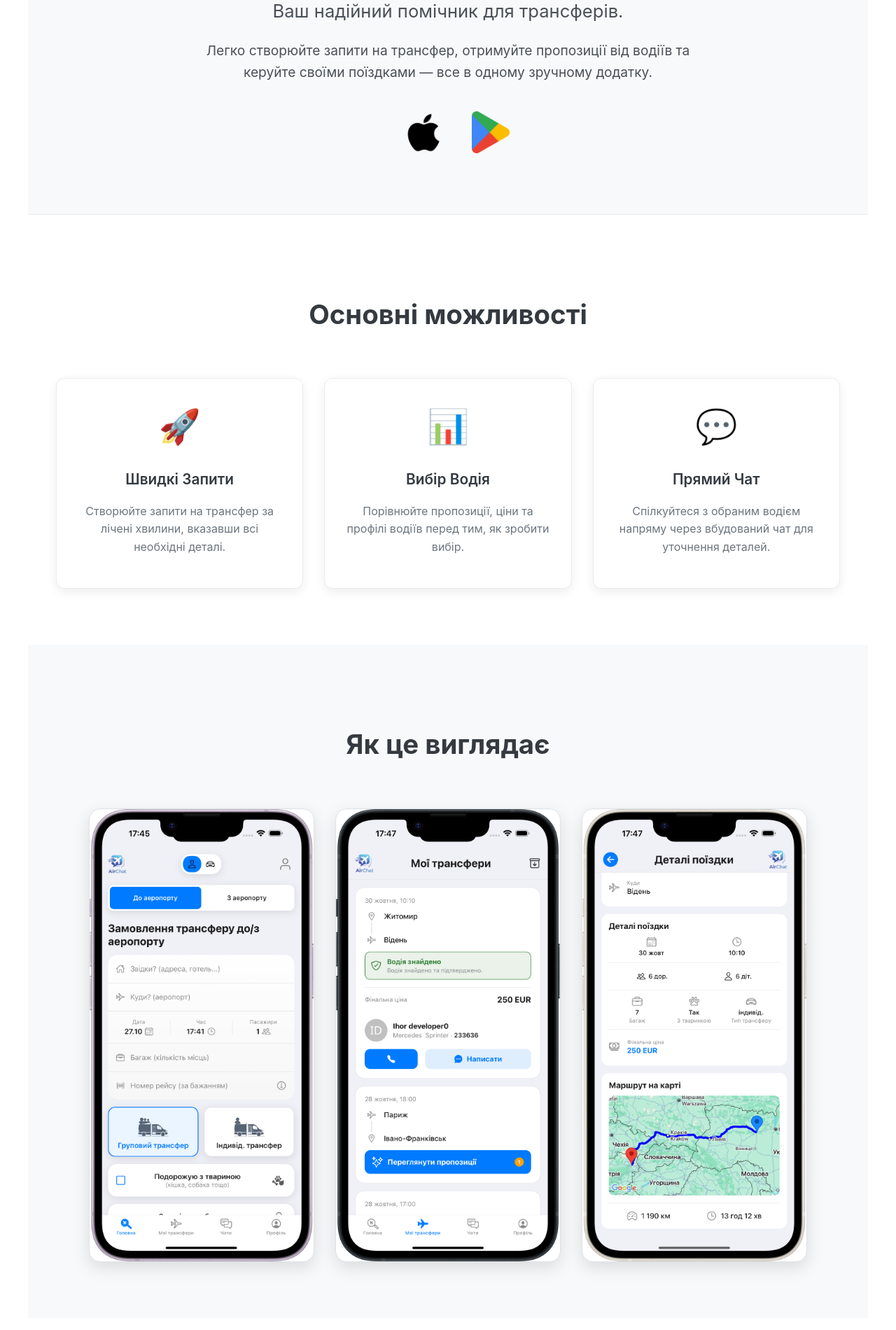
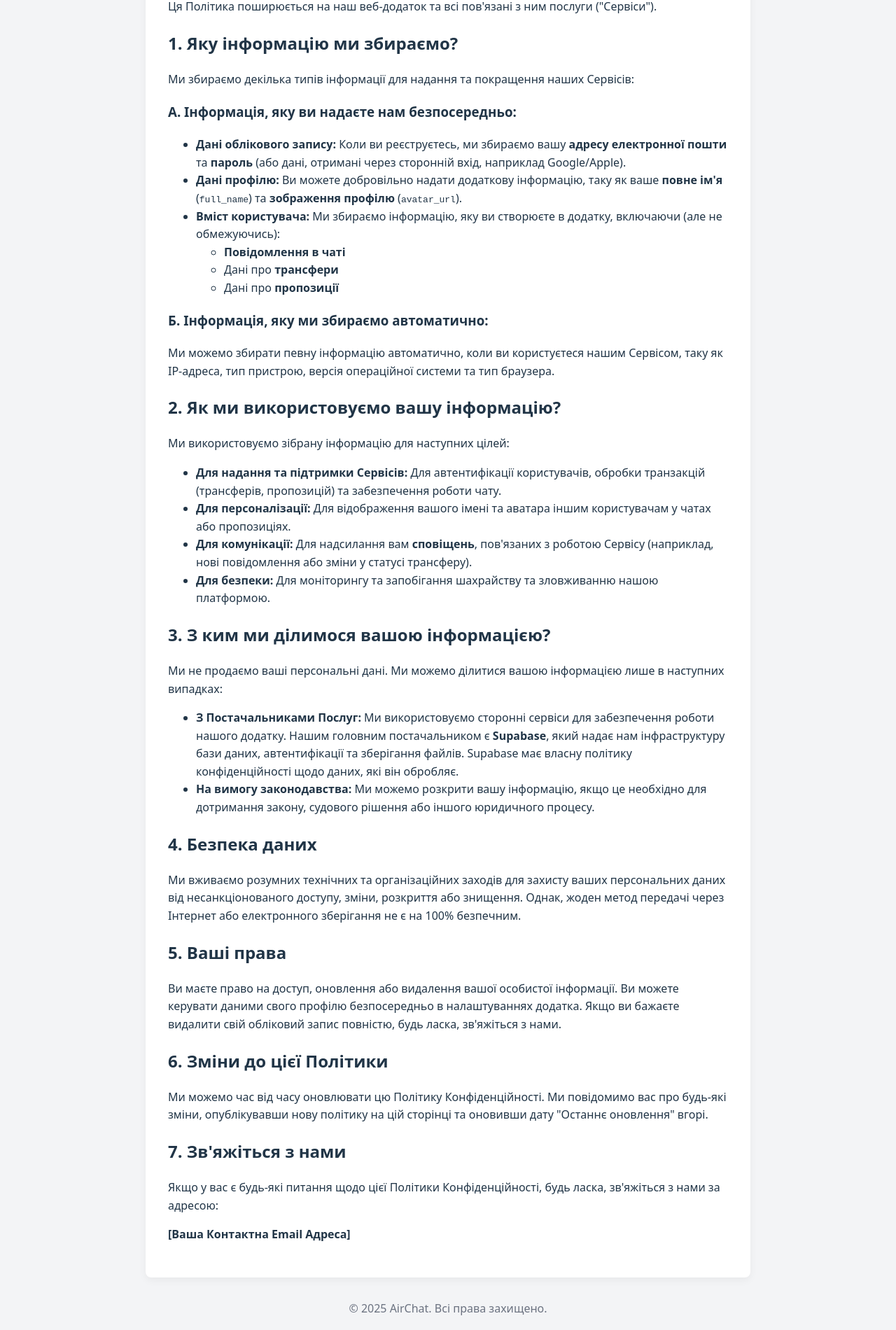
Before and after one commit to air-chat/airchat, a React (Vite) app: page /#/privacy in a window 1280 px wide. Before the commit this address led to /#/. Shown: the part 326-2226 px from the top of the page at 70% size. Built offline with nearby package versions, Linux system fonts and the light colour scheme.

Commit message:
add policy

```diff
--- a/src/App.jsx
+++ b/src/App.jsx
@@ -23,7 +23,7 @@ import AdminIndividualChatPage from './pages/AdminIndividualChatPage';
 import LandingPage from './pages/LandingPage';
 import RegistrationSuccessPage from './pages/RegistrationSuccessPage'; // Сторінка успішної реєстрації
 import SupportPage from './pages/SupportPage'; // Сторінка підтримки
-
+import PrivacyPolicyPage from './pages/PrivacyPolicyPage';
 function App() {
   const { loading, session } = useAuth(); // Отримуємо стан завантаження та сесію
 
@@ -44,6 +44,8 @@ function App() {
       <Route path="/login" element={<LoginPage />} />
       <Route path="/registration-success" element={<RegistrationSuccessPage />} />
       <Route path="/support" element={<SupportPage />} />
+
+    <Route path="/privacy" element={<PrivacyPolicyPage />} />
 
       {/* --- Захищені Маршрути для Чатів (поза Layout) --- */}
       {/* Ці маршрути вимагають входу в систему та ролі адміна, але не використовують бічну панель Layout */}
--- /dev/null
+++ b/src/pages/PrivacyPolicyPage.jsx
@@ -0,0 +1,94 @@
+// src/pages/PrivacyPolicyPage.jsx
+import React from 'react';
+// 👇 ДОДАНО: Необхідно імпортувати Link, оскільки ви його використовуєте у footer
+import { Link } from 'react-router-dom';
+
+// Простий контейнер для вашої політики
+const policyContainerStyles = {
+  maxWidth: '800px',
+  margin: '0 auto',
+  padding: '2rem',
+  backgroundColor: '#fff',
+  borderRadius: '8px',
+  boxShadow: '0 4px 12px rgba(0,0,0,0.05)',
+  lineHeight: '1.6',
+};
+
+const PrivacyPolicyPage = () => {
+  return (
+    <div style={{ padding: '2rem', backgroundColor: '#f3f4f6' }}>
+      <div style={policyContainerStyles}>
+
+        {/* --- ПОЧАТОК ТЕКСТУ ПОЛІТИКИ --- */}
+
+        <h1>Політика Конфіденційності</h1>
+        <p><strong>Останнє оновлення:</strong> [Дата останнього оновлення, наприклад: 30 жовтня 2025 р.]</p>
+
+        <p>Ласкаво просимо до <strong>AirChat</strong> ("ми", "нас", "наш"). Ми поважаємо вашу конфіденційність і прагнемо захищати ваші персональні дані. Ця політика конфіденційності пояснює, яку інформацію ми збираємо, як ми її використовуємо та захищаємо.</p>
+
+        <p>Ця Політика поширюється на наш веб-додаток та всі пов'язані з ним послуги ("Сервіси").</p>
+
+        <h2>1. Яку інформацію ми збираємо?</h2>
+        <p>Ми збираємо декілька типів інформації для надання та покращення наших Сервісів:</p>
+
+        <h3>А. Інформація, яку ви надаєте нам безпосередньо:</h3>
+        <ul>
+          <li><strong>Дані облікового запису:</strong> Коли ви реєструєтесь, ми збираємо вашу <strong>адресу електронної пошти</strong> та <strong>пароль</strong> (або дані, отримані через сторонній вхід, наприклад Google/Apple).</li>
+          <li><strong>Дані профілю:</strong> Ви можете добровільно надати додаткову інформацію, таку як ваше <strong>повне ім'я</strong> (<code>full_name</code>) та <strong>зображення профілю</strong> (<code>avatar_url</code>).</li>
+          <li><strong>Вміст користувача:</strong> Ми збираємо інформацію, яку ви створюєте в додатку, включаючи (але не обмежуючись):
+            <ul>
+              <li><strong>Повідомлення в чаті</strong></li>
+              <li>Дані про <strong>трансфери</strong></li>
+              <li>Дані про <strong>пропозиції</strong></li>
+            </ul>
+          </li>
+        </ul>
+
+        <h3>Б. Інформація, яку ми збираємо автоматично:</h3>
+        <p>Ми можемо збирати певну інформацію автоматично, коли ви користуєтеся нашим Сервісом, таку як IP-адреса, тип пристрою, версія операційної системи та тип браузера.</p>
+
+        <h2>2. Як ми використовуємо вашу інформацію?</h2>
+        <p>Ми використовуємо зібрану інформацію для наступних цілей:</p>
+        <ul>
+          <li><strong>Для надання та підтримки Сервісів:</strong> Для автентифікації користувачів, обробки транзакцій (трансферів, пропозицій) та забезпечення роботи чату.</li>
+          <li><strong>Для персоналізації:</strong> Для відображення вашого імені та аватара іншим користувачам у чатах або пропозиціях.</li>
+          <li><strong>Для комунікації:</strong> Для надсилання вам <strong>сповіщень</strong>, пов'язаних з роботою Сервісу (наприклад, нові повідомлення або зміни у статусі трансферу).</li>
+          <li><strong>Для безпеки:</strong> Для моніторингу та запобігання шахрайству та зловживанню нашою платформою.</li>
+        </ul>
+
+        <h2>3. З ким ми ділимося вашою інформацією?</h2>
+        <p>Ми не продаємо ваші персональні дані. Ми можемо ділитися вашою інформацією лише в наступних випадках:</p>
+        <ul>
+          <li><strong>З Постачальниками Послуг:</strong> Ми використовуємо сторонні сервіси для забезпечення роботи нашого додатку. Нашим головним постачальником є <strong>Supabase</strong>, який надає нам інфраструктуру бази даних, автентифікації та зберігання файлів. Supabase має власну політику конфіденційності щодо даних, які він обробляє.</li>
+          <li><strong>На вимогу законодавства:</strong> Ми можемо розкрити вашу інформацію, якщо це необхідно для дотримання закону, судового рішення або іншого юридичного процесу.</li>
+        </ul>
+
+        <h2>4. Безпека даних</h2>
+        <p>Ми вживаємо розумних технічних та організаційних заходів для захисту ваших персональних даних від несанкціонованого доступу, зміни, розкриття або знищення. Однак, жоден метод передачі через Інтернет або електронного зберігання не є на 100% безпечним.</p>
+
+        <h2>5. Ваші права</h2>
+        <p>Ви маєте право на доступ, оновлення або видалення вашої особистої інформації. Ви можете керувати даними свого профілю безпосередньо в налаштуваннях додатка. Якщо ви бажаєте видалити свій обліковий запис повністю, будь ласка, зв'яжіться з нами.</p>
+
+        <h2>6. Зміни до цієї Політики</h2>
+        <p>Ми можемо час від часу оновлювати цю Політику Конфіденційності. Ми повідомимо вас про будь-які зміни, опублікувавши нову політику на цій сторінці та оновивши дату "Останнє оновлення" вгорі.</p>
+
+        <h2>7. Зв'яжіться з нами</h2>
+        <p>Якщо у вас є будь-які питання щодо цієї Політики Конфіденційності, будь ласка, зв'яжіться з нами за адресою:</p>
+        <p>
+          <strong>[Ваша Контактна Email Адреса]</strong>
+        </p>
+
+        {/* --- КІНЕЦЬ ТЕКСТУ ПОЛІТИКИ --- */}
+
+      </div>
+
+      {/* Цей footer зазвичай розміщують на LandingPage, але він працюватиме і тут */}
+      <footer style={{ textAlign: 'center', marginTop: '2rem', color: '#6b7280' }}>
+        <p>© 2025 AirChat. Всі права захищено.</p>
+        <Link to="/privacy" style={{ color: '#4b5563' }}>Політика Конфіденційності</Link>
+      </footer>
+    </div>
+  );
+};
+
+export default PrivacyPolicyPage;
```
